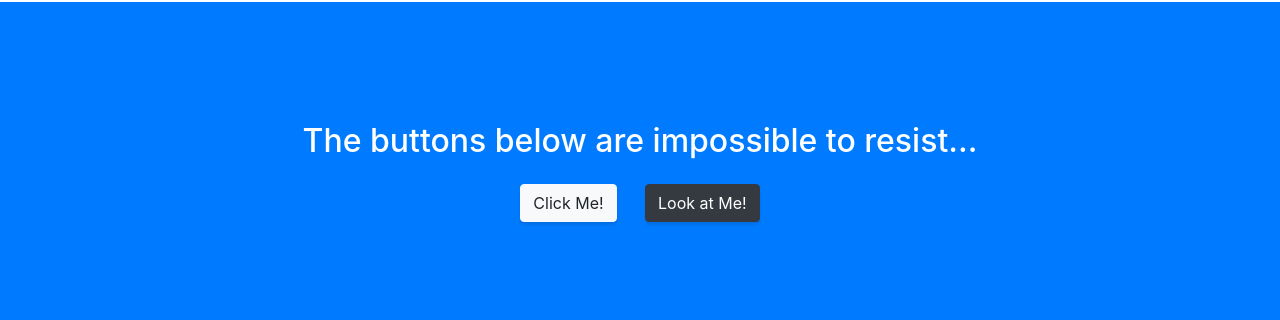
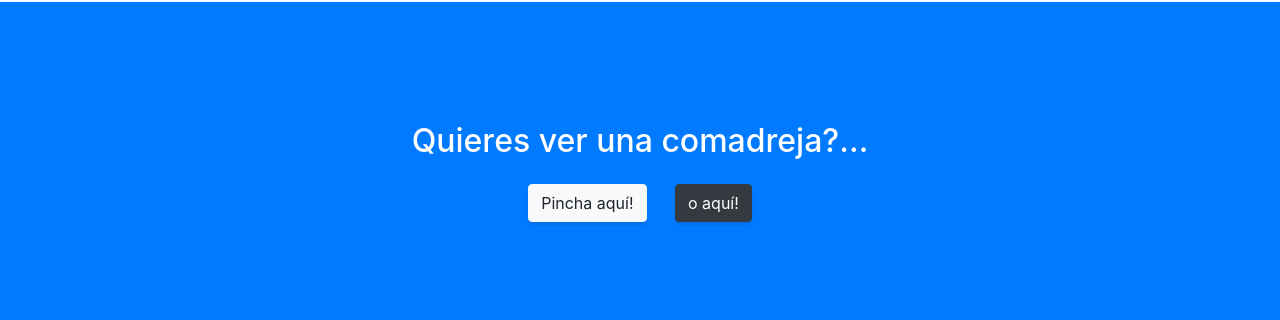
Before and after one commit to alexcomtz13/Portafolio, a website with bundled scripts: page index.html in a window 1280 px wide. Shown: the part 3740-4060 px from the top of the page. Built offline with nearby package versions, Linux system fonts and the light colour scheme.

Commit message:
Update index.html

```diff
--- a/index.html
+++ b/index.html
@@ -196,9 +196,9 @@
     <!-- Call to Action -->
     <section class="content-section bg-primary text-white">
       <div class="container text-center">
-        <h2 class="mb-4">The buttons below are impossible to resist...</h2>
-        <a href="#" class="btn btn-xl btn-light mr-4">Click Me!</a>
-        <a href="#" class="btn btn-xl btn-dark">Look at Me!</a>
+        <h2 class="mb-4">Quieres ver una comadreja?...</h2>
+        <a href="#" class="btn btn-xl btn-light mr-4">Pincha aquí!</a>
+        <a href="#" class="btn btn-xl btn-dark">o aquí!</a>
       </div>
     </section>
 
```
